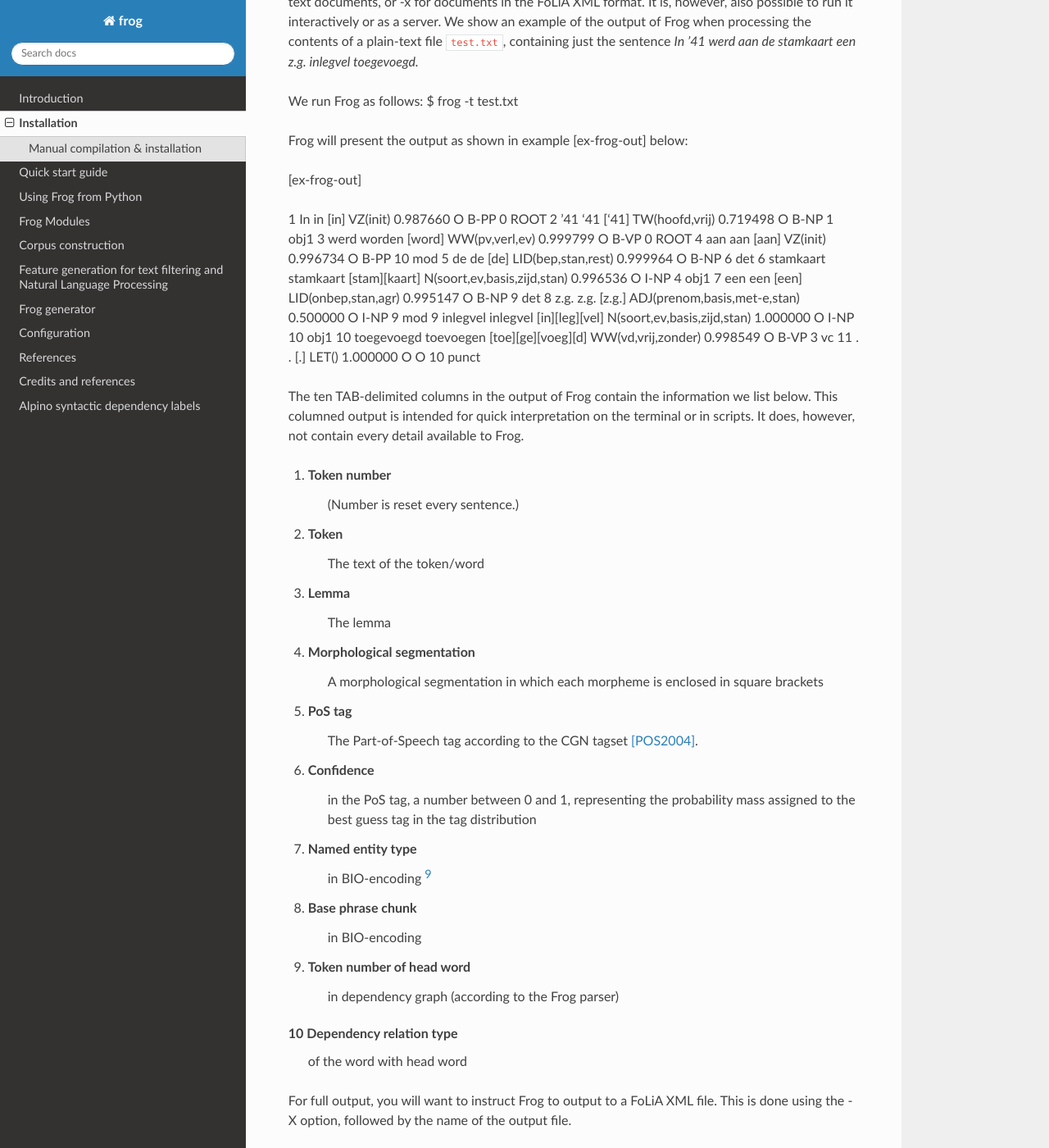
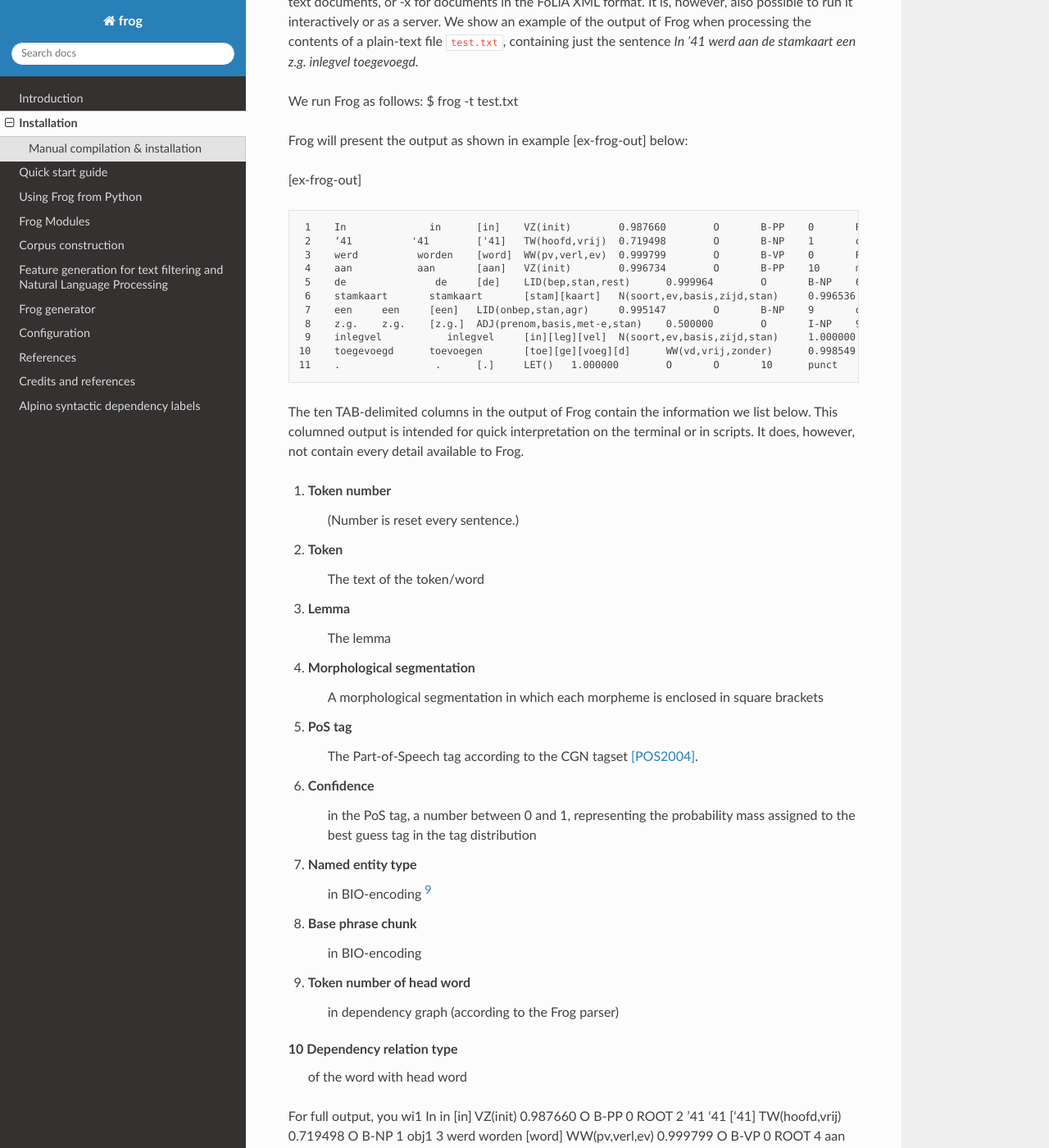
Before and after one commit to LanguageMachines/frog, a Sphinx documentation site: the page built from docs/source/installation.rst, in a window 1280 px wide and 1400 px high, scrolled down 1879 px. Shown: the whole window at 82% size. Built offline with Sphinx 7.4.7 and the Read the Docs theme 2.0.0, drawn with Linux system fonts in a browser that asks for light colours; some of the changed text lies outside the part shown.

Commit message:
Update installation.rst
some small edits

```diff
--- a/docs/source/installation.rst
+++ b/docs/source/installation.rst
@@ -115,17 +115,17 @@
 
 ::
 
-1	In	        in	[in]	VZ(init)	0.987660	O	B-PP	0	ROOT
-2	’41	     '41	['41]	TW(hoofd,vrij)	0.719498	O	B-NP	1	obj1
-3	werd	      worden	[word]	WW(pv,verl,ev)	0.999799	O	B-VP	0	ROOT
-4	aan	      aan	[aan]	VZ(init)	0.996734	O	B-PP	10	mod
-5	de	         de	[de]	LID(bep,stan,rest)	0.999964	O	B-NP	6	det
-6	stamkaart	stamkaart	[stam][kaart]	N(soort,ev,basis,zijd,stan)	0.996536	O	I-NP	4	obj1
-7	een	een	[een]	LID(onbep,stan,agr)	0.995147	O	B-NP	9	det
-8	z.g.	z.g.	[z.g.]	ADJ(prenom,basis,met-e,stan)	0.500000	O	I-NP	9	mod
-9	inlegvel	   inlegvel	[in][leg][vel]	N(soort,ev,basis,zijd,stan)	1.000000	O	I-NP	10	obj1
-10	toegevoegd	toevoegen	[toe][ge][voeg][d]	WW(vd,vrij,zonder)	0.998549	O	B-VP	3	vc
-11	.	         .	[.]	LET()	1.000000	O	O	10	punct
+   1	In	        in	[in]	VZ(init)	0.987660	O	B-PP	0	ROOT
+   2	’41	     '41	['41]	TW(hoofd,vrij)	0.719498	O	B-NP	1	obj1
+   3	werd	      worden	[word]	WW(pv,verl,ev)	0.999799	O	B-VP	0	ROOT
+   4	aan	      aan	[aan]	VZ(init)	0.996734	O	B-PP	10	mod
+   5	de	         de	[de]	LID(bep,stan,rest)	0.999964	O	B-NP	6	det
+   6	stamkaart	stamkaart	[stam][kaart]	N(soort,ev,basis,zijd,stan)	0.996536	O	I-NP	4	obj1
+   7	een	een	[een]	LID(onbep,stan,agr)	0.995147	O	B-NP	9	det
+   8	z.g.	z.g.	[z.g.]	ADJ(prenom,basis,met-e,stan)	0.500000	O	I-NP	9	mod
+   9	inlegvel	   inlegvel	[in][leg][vel]	N(soort,ev,basis,zijd,stan)	1.000000	O	I-NP	10	obj1
+  10	toegevoegd	toevoegen	[toe][ge][voeg][d]	WW(vd,vrij,zonder)	0.998549	O	B-VP	3	vc
+  11	.	         .	[.]	LET()	1.000000	O	O	10	punct
 
 The ten TAB-delimited columns in the output of Frog contain the
 information we list below. This columned output is intended for quick
@@ -165,7 +165,18 @@
 10 Dependency relation type
     of the word with head word
 
-For full output, you will want to instruct Frog to output to a FoLiA XML
+For full output, you wi1	In	in	[in]	VZ(init)	0.987660	O	B-PP	0	ROOT
+2	’41	'41	['41]	TW(hoofd,vrij)	0.719498	O	B-NP	1	obj1
+3	werd	worden	[word]	WW(pv,verl,ev)	0.999799	O	B-VP	0	ROOT
+4	aan	aan	[aan]	VZ(init)	0.996734	O	B-PP	10	mod
+5	de	de	[de]	LID(bep,stan,rest)	0.999964	O	B-NP	6	det
+6	stamkaart	stamkaart	[stam][kaart]	N(soort,ev,basis,zijd,stan)	0.996536	O	I-NP	4	obj1
+7	een	een	[een]	LID(onbep,stan,agr)	0.995147	O	B-NP	9	det
+8	z.g.	z.g.	[z.g.]	ADJ(prenom,basis,met-e,stan)	0.500000	O	I-NP	9	mod
+9	inlegvel	inlegvel	[in][leg][vel]	N(soort,ev,basis,zijd,stan)	1.000000	O	I-NP	10	obj1
+10	toegevoegd	toevoegen	[toe][ge][voeg][d]	WW(vd,vrij,zonder)	0.998549	O	B-VP	3	vc
+11	.	.	[.]	LET()	1.000000	O	O	10	punct
+ll want to instruct Frog to output to a FoLiA XML
 file. This is done using the -X option, followed by the name of the
 output file.
 
```
